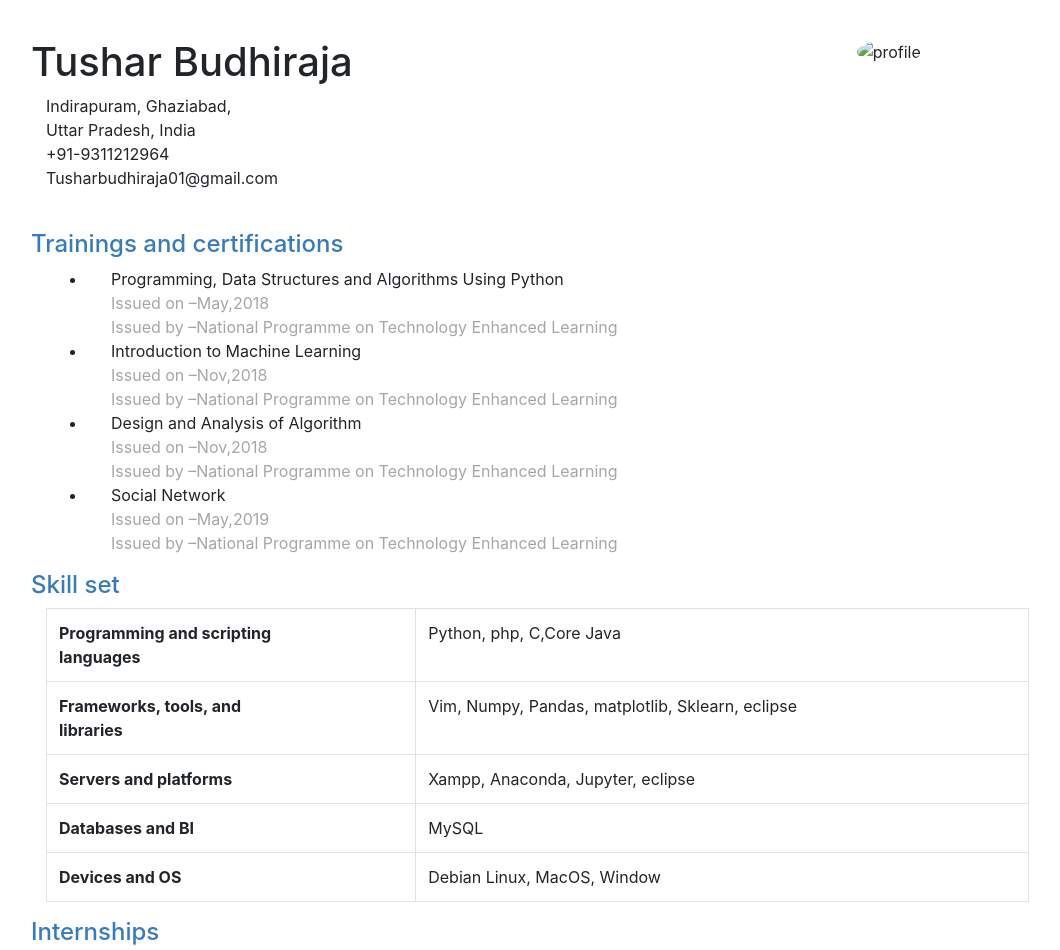
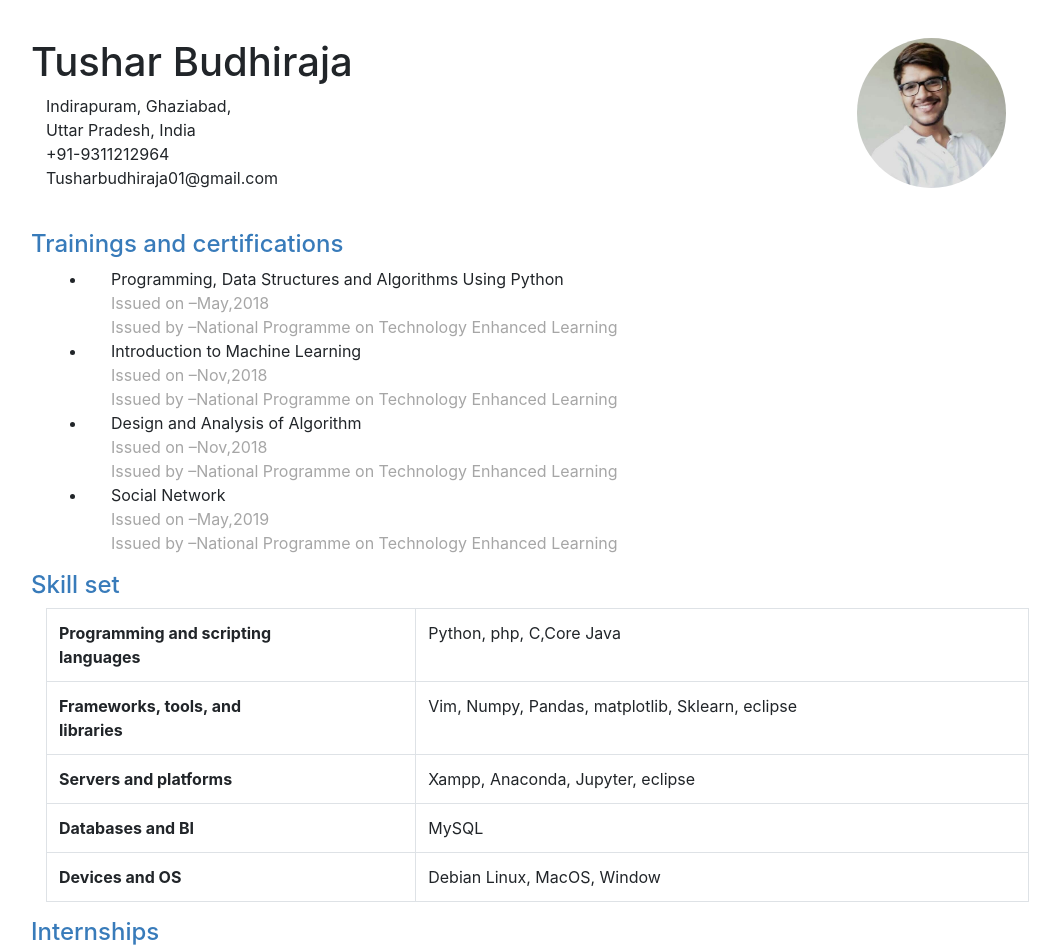
Before and after one commit to alchemistt/resume, a plain HTML site: page index.html in a window 1280 px wide. Shown: the top 950 px of the page, without its empty margins (33-1093 px from the left). Drawn offline with nearby package versions, Linux system fonts and the light colour scheme.

Commit message:
Update index.html

```diff
--- a/index.html
+++ b/index.html
@@ -20,7 +20,7 @@
           <p class="indentation">Indirapuram, Ghaziabad,<br>Uttar Pradesh, India <br>+91-9311212964 <br>Tusharbudhiraja01@gmail.com</p>
         </div>
         <div class="photo col-sm">
-          <img src="resource/profile.jpeg" class="rounded-circle" alt="profile" height="150px" >
+          <img src="profile.jpeg" class="rounded-circle" alt="profile" height="150px" >
         </div><!-- photo end -->
 
       </div><!-- row 1 end -->
```
